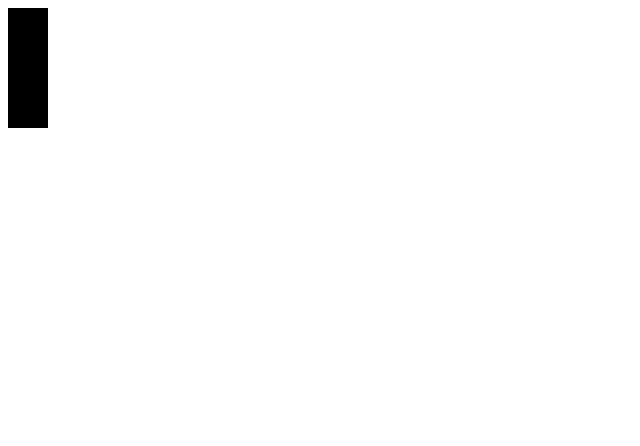
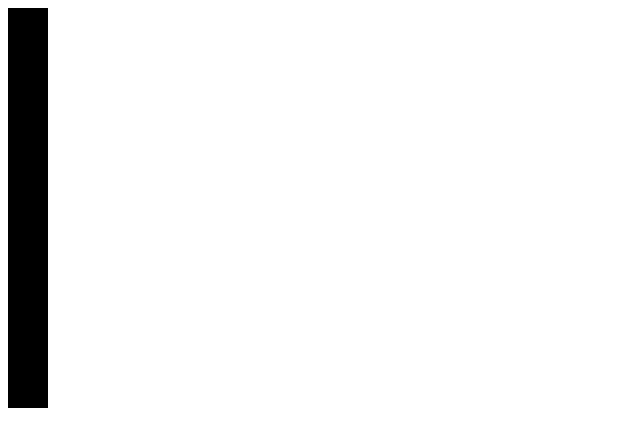
Before and after one commit to rickylevan/lagless-hover, a plain HTML site: page index.html in a window 1280 px wide. Shown: the whole page, without its empty margins (0-640 px from the left). Drawn offline with Linux system fonts and the light colour scheme.

Commit message:
got it working for a column, now let's make it a grid

```diff
--- a/index.html
+++ b/index.html
@@ -7,39 +7,25 @@
 	<title>Document</title>
 </head>
 <body>
-	<div>
-	<div id=best1 style="height:40px;width:40px;background-color:black;"></div>
-	<div id=best2 style="height:40px;width:40px;background-color:black;"></div>
-	<div id=best3 style="height:40px;width:40px;background-color:black;"></div>
-
+	<div id=col>
 	</div>
 
 	<script>
 		console.log('script says hi');
-
 		document.body.style.cursor = 'default';
 
+		for (let i = 0; i < 10; i++) {
+			let mydiv = document.createElement("div");
+			mydiv.style="height:40px;width:40px;background-color:black;"
+			mydiv.addEventListener('mouseover', function () {
+				this.style="height:40px;width:40px;background-color:red;"
+			})
+			mydiv.addEventListener('mouseout', function () {
+				this.style="height:40px;width:40px;background-color:black;"
+			})
 
-		document.getElementById('best1').addEventListener('mouseover', function () {
-			this.style="height:40px;width:40px;background-color:red;"
-		})
-		document.getElementById('best1').addEventListener('mouseout', function () {
-			this.style="height:40px;width:40px;background-color:black;"
-		})
-
-		document.getElementById('best2').addEventListener('mouseover', function () {
-			this.style="height:40px;width:40px;background-color:red;"
-		})
-		document.getElementById('best2').addEventListener('mouseout', function () {
-			this.style="height:40px;width:40px;background-color:black;"
-		})
-
-		document.getElementById('best3').addEventListener('mouseover', function () {
-			this.style="height:40px;width:40px;background-color:red;"
-		})
-		document.getElementById('best3').addEventListener('mouseout', function () {
-			this.style="height:40px;width:40px;background-color:black;"
-		})
+			document.getElementById('col').appendChild(mydiv);
+		}
 
 
 
```
